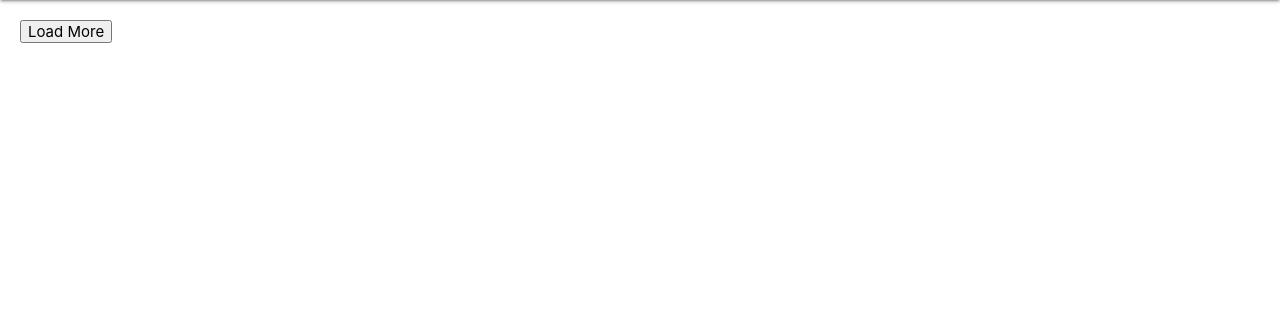
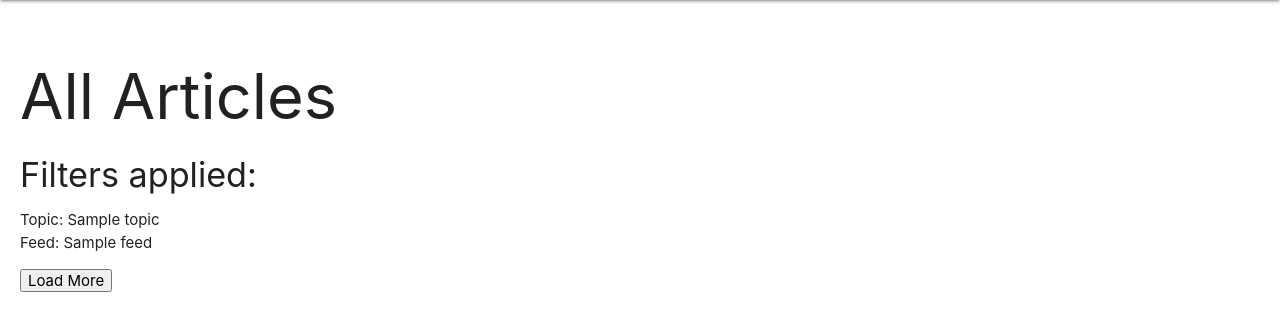
Before and after one commit to zsolthorcsik/mein_rss, a Django app: template main/templates/all.html in a window 1280 px wide. Shown: the part 64-395 px from the top of the page. Run offline with Django 3.2, Linux system fonts and the light colour scheme; the template is opened without the code that fills it: most values are stand-ins (such as "Sample title", 1, 10 or a date in 2020).

Commit message:
Add filtering to the all articles page.

```diff
--- a/main/static/js/articles_load.js
+++ b/main/static/js/articles_load.js
@@ -27,9 +27,11 @@ function loadArticles() {
 
   var page = $('#load_more_button').data("page-id");
   var slug = $('#load_more_button').data("slug");
+  var url_params = new URLSearchParams(window.location.search);
+
   var perPage = 10;
   $.ajax({
-    url: "/" + slug + "/?page=" + page + "&per_page=" + perPage,
+    url: "/" + slug + "/?page=" + page + "&per_page=" + perPage + "&" + url_params.toString(),
     success: function(data) {
       var html = '';
       for (var i = 0; i < data.length; i++) {
--- a/main/templates/all.html
+++ b/main/templates/all.html
@@ -2,10 +2,39 @@
 
 {% block content %}
 
+<h1>All Articles</h1>
+{% if topic or feed %}
+    <h4>Filters applied: </h4>
+    <ul>
+        {% if topic %}
+            <li>Topic: {{ topic }}</li>
+        {% endif %}
+
+        {% if feed %}
+            <li>Feed: {{ feed }}</li>
+        {% endif %}
+    </ul>
+{% endif %}
+
 <div id="articles_holder">
 
 </div>
-<button id="load_more_button" data-page-id="1" data-slug="all_requests">Load More</button>
+
+
+<button id="load_more_button" data-page-id="1" data-slug="all_requests" data-topic="{{ topic }}" data-feed="{{ feed }}">Load More</button>
+
 {% load static %}
 <script src="{% static 'js/articles_load.js' %}"></script>
+<script>
+    // Get the topic and feed query parameters from the URL
+    const urlParams = new URLSearchParams(window.location.search);
+    const topic = urlParams.get('topic');
+    const feed = urlParams.get('feed');
+
+    // Set the data-topic and data-feed attributes on the button
+    const loadMoreButton = document.getElementById('load_more_button');
+    loadMoreButton.setAttribute('data-topic', topic);
+    loadMoreButton.setAttribute('data-feed', feed);
+</script>
+
 {% endblock %}
--- a/main/templates/feed_detail.html
+++ b/main/templates/feed_detail.html
@@ -14,7 +14,7 @@
   <div class="col s6 m4 l3">
     <div class="card small">
       <div class="card-content">
-        <p class="card-title"><a href="/all/{{topic.slug}}">{{ topic.name }}</a></p>
+        <p class="card-title"><a href="/all/?feed={{feed.slug}}&topic={{topic.name}}">{{ topic.name }}</a></p>
         <p class="card-subtitle">Articles: {{ topic.article_count }}</p>
       </div>
     </div>
```
Also changed, not shown: main/views.py (+30 -9 lines).
